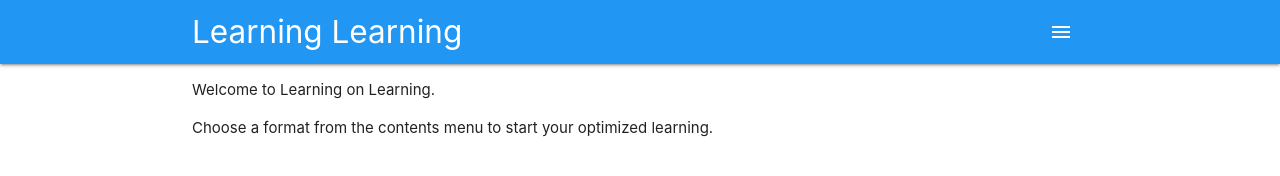
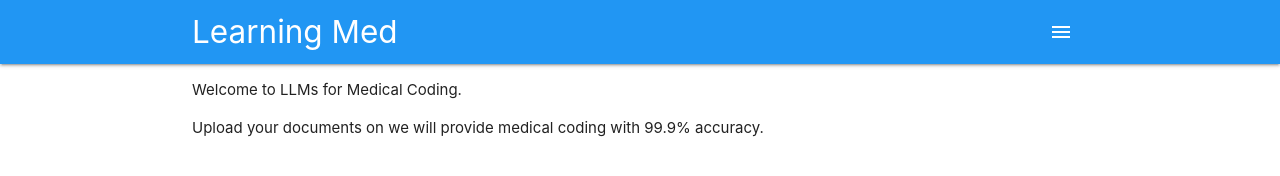
Before and after one commit to rjdw/learning_learning, a plain HTML site: page index.html in a window 1280 px wide. Drawn offline with nearby package versions, Linux system fonts and the light colour scheme.

Commit message:
llm med update

```diff
--- a/index.html
+++ b/index.html
@@ -2,7 +2,7 @@
 <html lang="en">
 <head>
     <meta charset="UTF-8">
-    <title>Learning Learning - Home</title>
+    <title>Learning Med - Home</title>
     <link rel="stylesheet" href="https://cdnjs.cloudflare.com/ajax/libs/materialize/1.0.0/css/materialize.min.css">
     <link href="https://fonts.googleapis.com/icon?family=Material+Icons" rel="stylesheet">
     <meta name="viewport" content="width=device-width, initial-scale=1.0"/>
@@ -12,7 +12,7 @@
 
 <nav class="blue">
     <div class="nav-wrapper container">
-        <a href="#" class="brand-logo">Learning Learning</a>
+        <a href="#" class="brand-logo">Learning Med</a>
         <ul id="nav-mobile" class="right">
             <!-- Updated Dropdown Trigger to use an icon -->
             <li><a class="dropdown-trigger" href="#!" data-target="dropdown1"><i class="material-icons">menu</i></a></li>
@@ -27,8 +27,8 @@
 </ul>
 
 <div class="container">
-    <p>Welcome to Learning on Learning.</p>
-    <p>Choose a format from the contents menu to start your optimized learning.</p>
+    <p>Welcome to LLMs for Medical Coding.</p>
+    <p>Upload your documents on we will provide medical coding with 99.9% accuracy.</p>
 </div>
 
 <script src="https://cdnjs.cloudflare.com/ajax/libs/materialize/1.0.0/js/materialize.min.js"></script>
```
Also changed, not shown: 1 other file.
